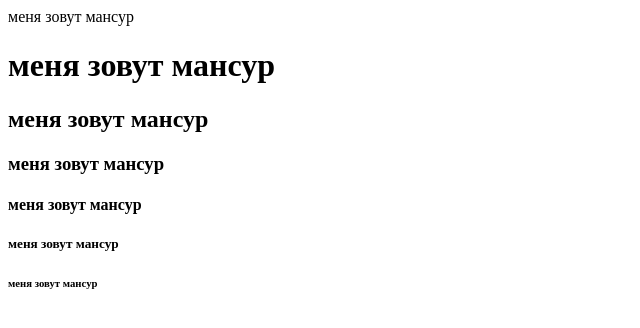
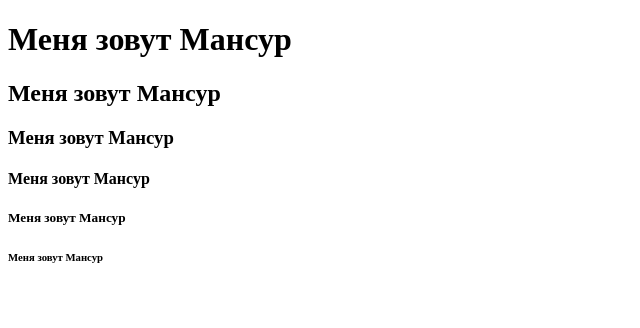
Before and after one commit to manssagyndykov-spec/veb, a plain HTML site: page veb/урок 1.3/index.html in a window 1280 px wide. Shown: the whole page, without its empty margins (0-640 px from the left). Drawn offline with Linux system fonts and the light colour scheme.

Commit message:
Add files via upload

```diff
--- a/veb/урок 1.3/index.html
+++ b/veb/урок 1.3/index.html
@@ -1,7 +1,16 @@
-<div>меня зовут мансур</div>
-<h1>меня зовут мансур</h1>
-<h2>меня зовут мансур</h2>
-<h3>меня зовут мансур</h3>
-<h4>меня зовут мансур</h4>
-<h5>меня зовут мансур</h5>
-<h6>меня зовут мансур</h6>
+<!DOCTYPE html>
+<html lang="ru">
+<head>
+    <meta charset="UTF-8">
+    <meta name="viewport" content="width=device-width, initial-scale=1.0">
+    <title>Домашнее задание №2 — Мансур</title>
+</head>
+<body>
+    <h1>Меня зовут Мансур</h1>
+    <h2>Меня зовут Мансур</h2>
+    <h3>Меня зовут Мансур</h3>
+    <h4>Меня зовут Мансур</h4>
+    <h5>Меня зовут Мансур</h5>
+    <h6>Меня зовут Мансур</h6>
+</body>
+</html>
```
